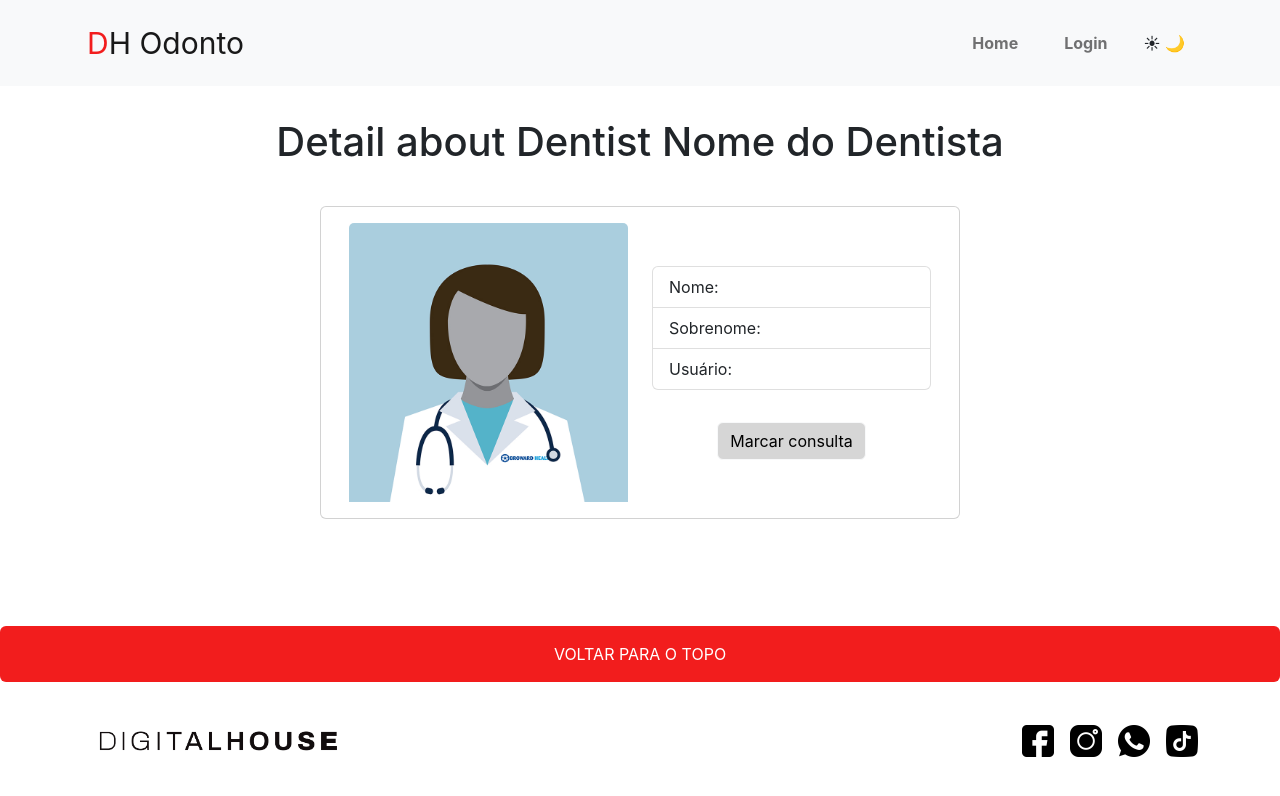
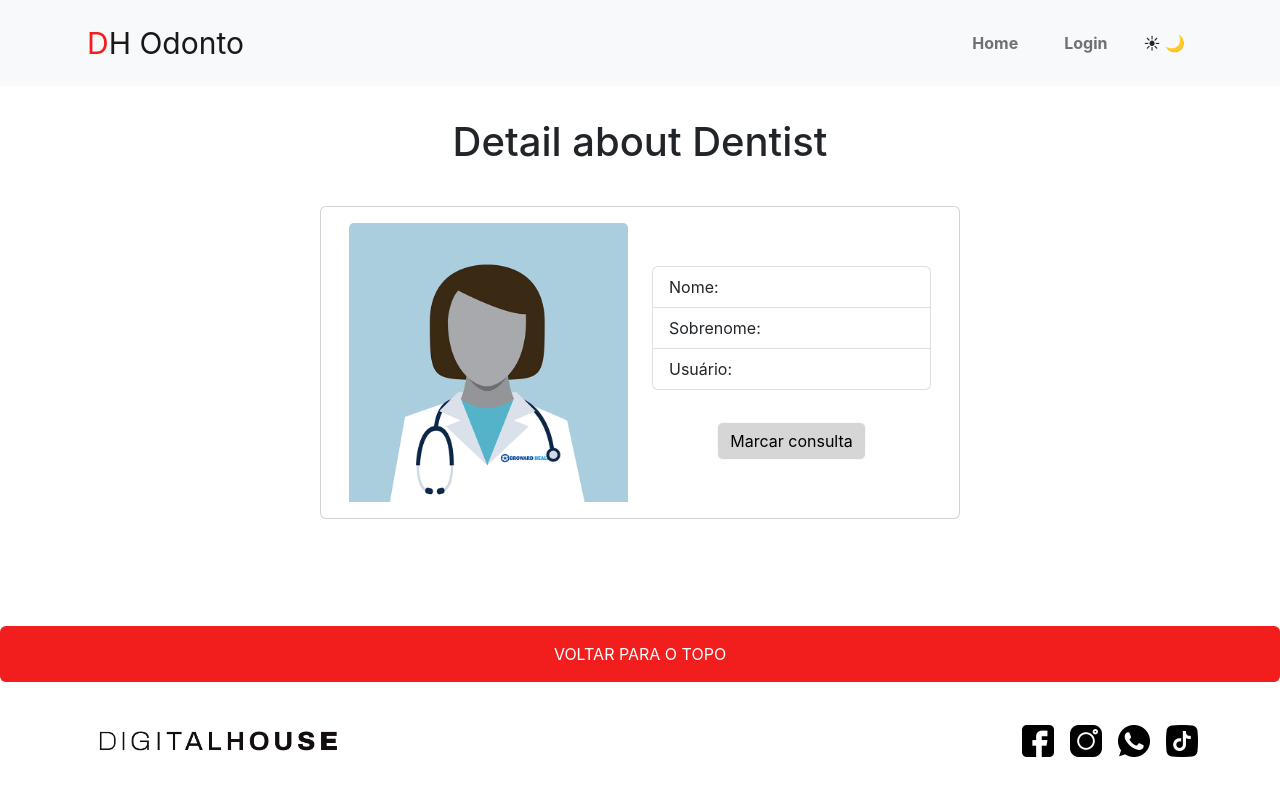
Before and after one commit to DigitalHouseBrasil/CTD-FE3-Checkpoint2-Template, a React (Create React App) app: page /detail/1 in a window 1280 px wide. Shown: the top 796 px of the page. Built offline with nearby package versions, Linux system fonts and the light colour scheme; no server answers.

Commit message:
agora o nome do dentista no detail card funciona corretamente

```diff
--- a/src/Components/DetailCard.jsx
+++ b/src/Components/DetailCard.jsx
@@ -42,7 +42,7 @@ const DetailCard = () => {
     //As instruções que estão com {''} precisam ser
     //substituídas com as informações que vem da api
     <>
-      <h1>Detail about Dentist {'Nome do Dentista'} </h1>
+      <h1>Detail about Dentist {dentista.nome} </h1>
       <section className="card col-sm-12 col-lg-6 container">
         {/* //Na linha seguinte deverá ser feito um teste se a aplicação
         // está em dark mode e deverá utilizar o css correto */}
```
